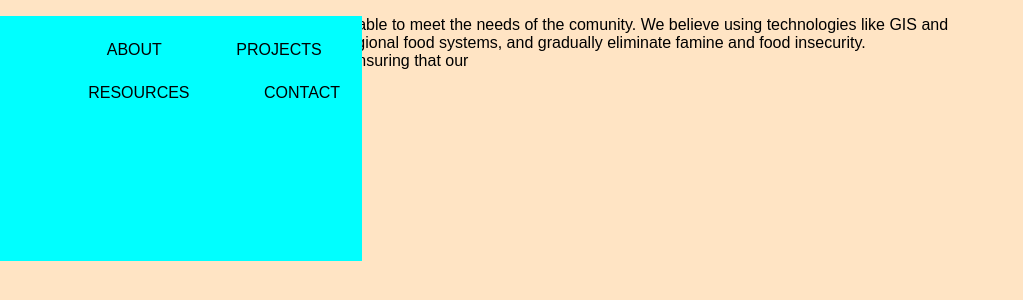
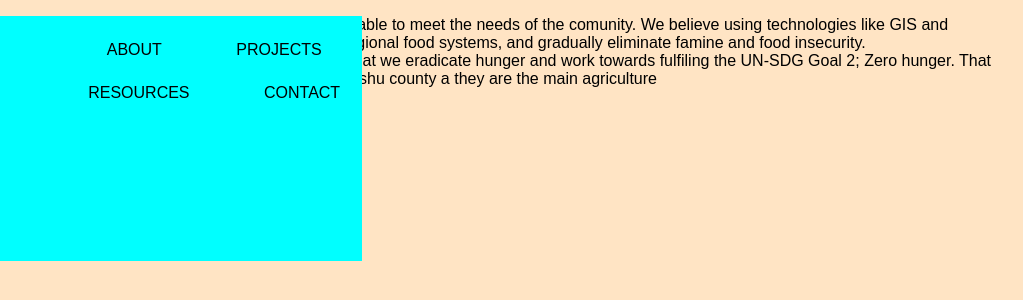
Before and after one commit to FGacheru/Shamba-Mkononi-Website, a plain HTML site: page index.html in a window 1280 px wide. Shown: the full height of the page, 257-1280 px from the left. Drawn offline with Linux system fonts and the light colour scheme.

Commit message:
add Projects paragraph

```diff
--- a/index.html
+++ b/index.html
@@ -29,8 +29,13 @@
         supply regional food systems, and gradually eliminate famine and food insecurity.
             </div>
             <div class="Projects">
-        We have partner with various companies whose visio and purpose align with ours
-        in ensuring that our
+        We work with various partners whose vision and purpose align with ours of ensuring
+        that we eradicate hunger and work towards fulfiling the UN-SDG Goal 2; Zero hunger.
+        That said the bulk of our projects have been in Nyeri county, Kirinyaga county and
+        Uasin Gishu county a they are the main agriculture
+
+
+
             </div>
             <div class="Resources">
 
```
